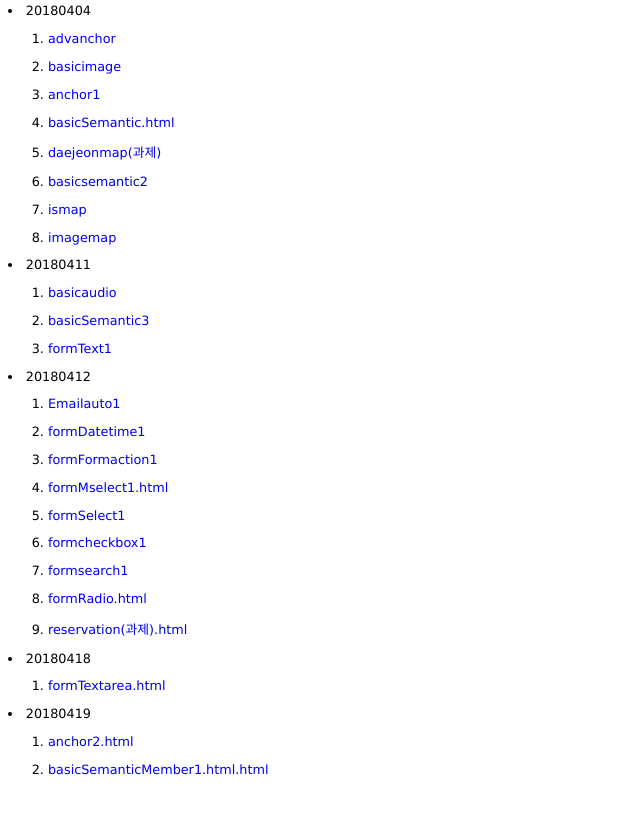
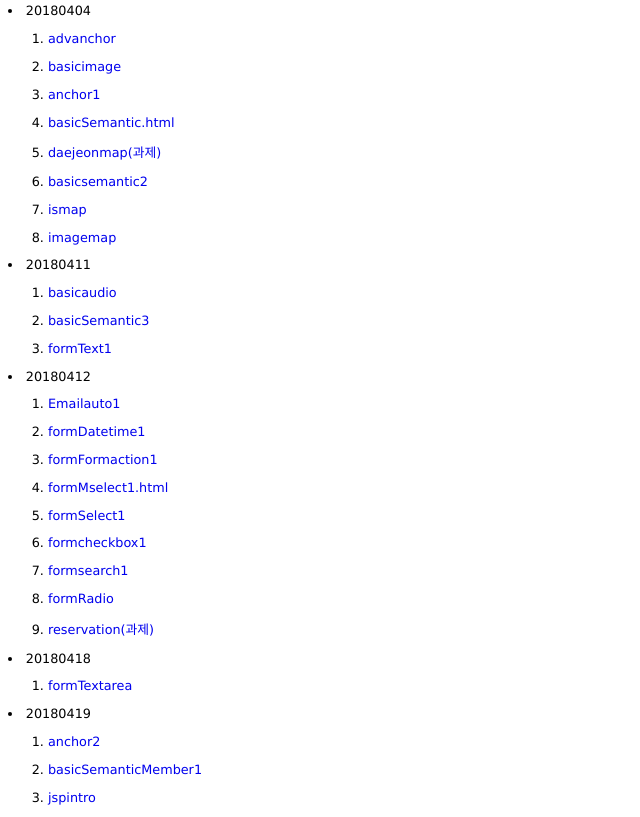
Before and after one commit to wet9811/wet9811.github.io, a plain HTML site: page index.html in a window 1280 px wide. Shown: the part 787-1604 px from the top of the page, without its empty margins (0-640 px from the left). Before the commit the page ends 1577 px from the top, so only its background shows below. Drawn offline with Linux system fonts and the light colour scheme.

Commit message:
Update index.html

```diff
--- a/index.html
+++ b/index.html
@@ -91,18 +91,19 @@ a {text-decoration:none;}
 <li><p><a href="wet9811.github.io/20180412/formSelect1.html">formSelect1</a></p>
 <li><p><a href="wet9811.github.io/20180412/formcheckbox1.html">formcheckbox1</a></p>
 <li><p><a href="wet9811.github.io/20180412/formsearch1.html">formsearch1</a></p>
-<li><p><a href="wet9811.github.io/20180412/formRadio.html">formRadio.html</a></p>
-<li><p><a href="wet9811.github.io/20180412/reservation.html">reservation(과제).html</a></p>
+<li><p><a href="wet9811.github.io/20180412/formRadio.html">formRadio</a></p>
+<li><p><a href="wet9811.github.io/20180412/reservation.html">reservation(과제)</a></p>
 </ol>
 </li>
 <li> 20180418
 <ol>
-<li><p><a href="wet9811.github.io/20180412/formTextarea.html">formTextarea.html</a></p>
+<li><p><a href="wet9811.github.io/20180412/formTextarea.html">formTextarea</a></p>
 </ol>
 </li>
 <li> 20180419
 <ol>
-<li><p><a href="wet9811.github.io/20180412/anchor2.html">anchor2.html</a></p>
-<li><p><a href="wet9811.github.io/20180412/basicSemanticMember1.html.html">basicSemanticMember1.html.html</a></p>
-  </body>
+<li><p><a href="wet9811.github.io/20180412/anchor2.html">anchor2</a></p>
+<li><p><a href="wet9811.github.io/20180412/basicSemanticMember1.html">basicSemanticMember1</a></p>
+<li><p><a href="wet9811.github.io/20180412/jspintro.hmtl">jspintro</a></p>
+</body>
 </html>
```
